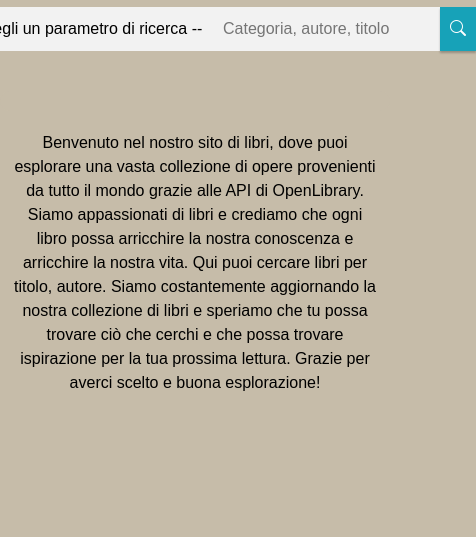
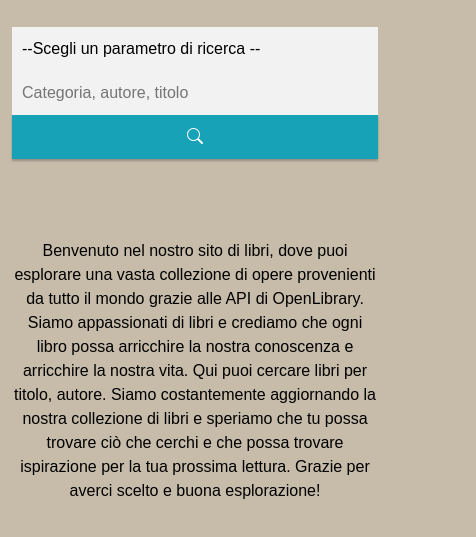
Before and after one commit to herakle-dev/OpenLibrary, a website built with webpack: page src/index.html in a window 390 px wide. Shown: the part 95-632 px from the top of the page, 476 px wide, since content can reach past the window. Built offline with nearby package versions, Linux system fonts and the light colour scheme.

Commit message:
mediaquery

```diff
--- a/src/assets/css/style.css
+++ b/src/assets/css/style.css
@@ -39,6 +39,7 @@ label {
   padding: 10px;
    border:  none
 }
+
 .bi-search {
   padding: 10px;
   font-size: 16px;
@@ -116,7 +117,6 @@ label {
 form {
   display: flex;
   justify-content: center;
-  align-items: center;
   margin-bottom: 20px;
 }
 .authorsPara {
@@ -197,3 +197,10 @@ a:link{
   height: 100%;
   transition: width 2.5s ease-in-out;
 }
+
+
+@media screen and (max-width: 768px)  {
+  form{
+    flex-direction: column;
+  }
+}
--- a/src/index.html
+++ b/src/index.html
@@ -14,11 +14,11 @@
 </head>
 
 <body>
-    <div class="cerca container-fluid">
+    <div class="cerca container">
         <div class="row">
             <div class="logo col-12"><a href="index.html">Books4free</a>
             </div>
-            <div class="search col-12">
+            <div class="search col-12 ">
                 <form action="#">
                     <label for="searchValue"> </label>
                     <select name="Library" id="searchParameter">
```
